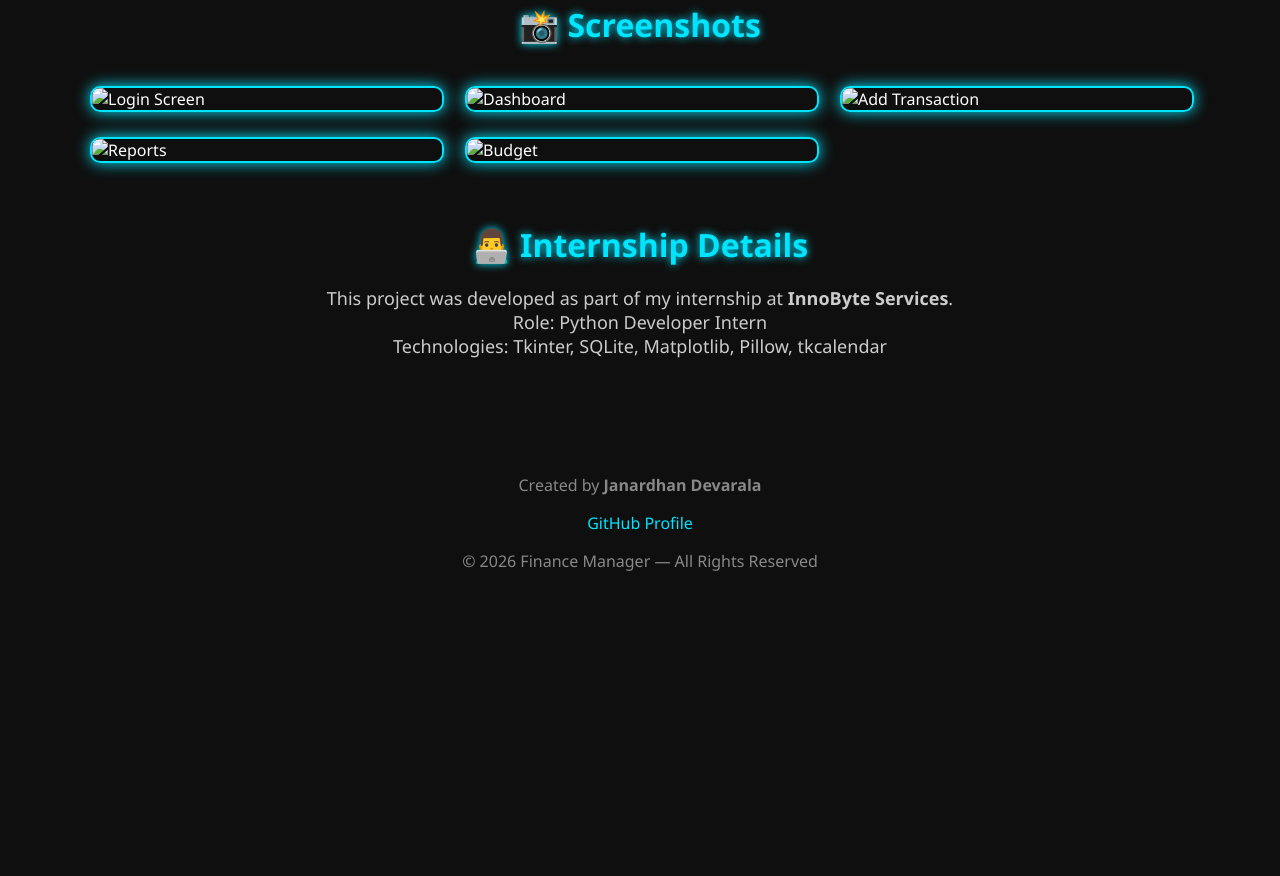
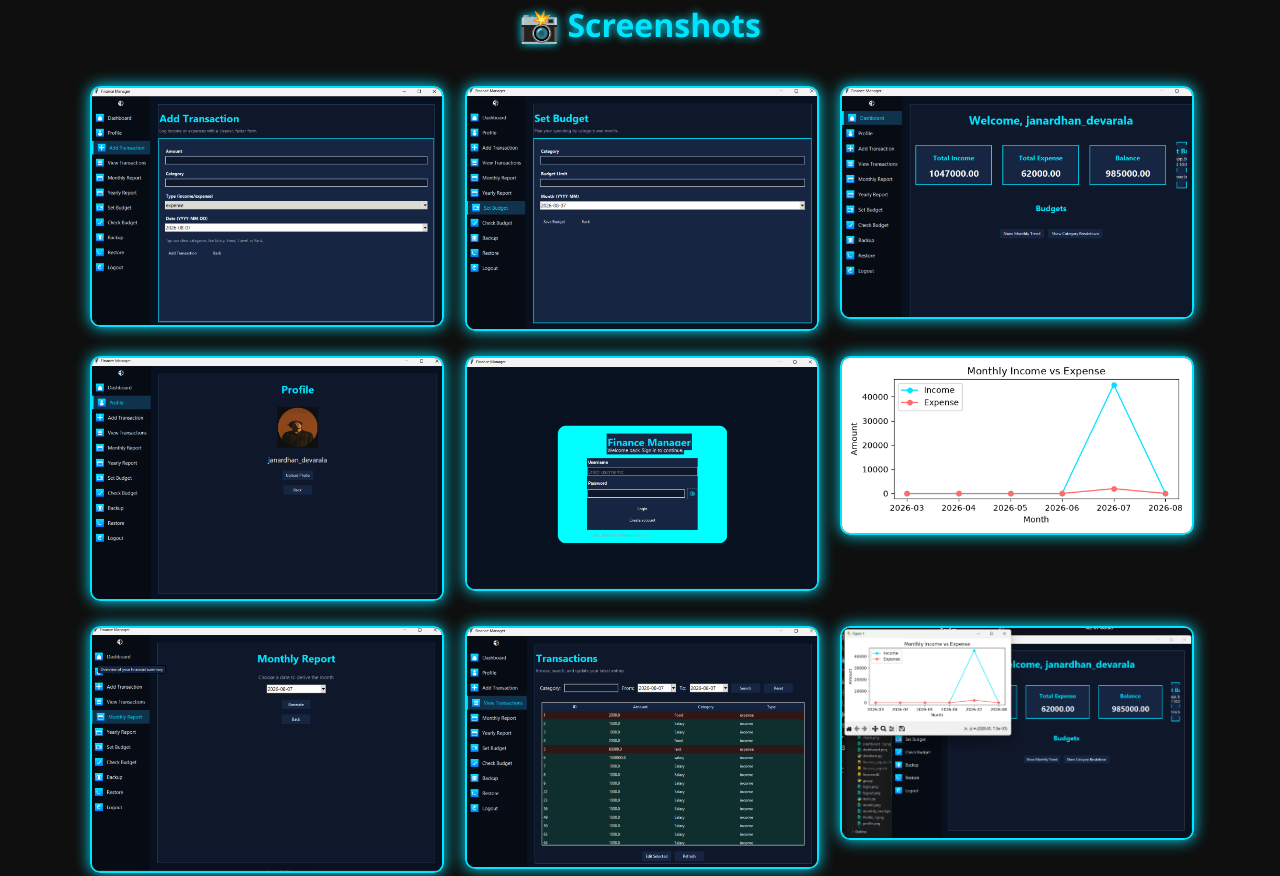
Before and after one commit to janardhan-d/finance-manager-innobyte-services, a plain HTML site: page docs/index.html in a window 1280 px wide. Shown: the part 889-1765 px from the top of the page. Before the commit the page ends 1517 px from the top, so only its background shows below. Drawn offline with Linux system fonts and the light colour scheme.

Commit message:
Update index.html

```diff
--- a/docs/index.html
+++ b/docs/index.html
@@ -60,12 +60,17 @@
         <h2 class="section-title">📸 Screenshots</h2>
 
         <div class="gallery">
-            <img src="screenshots/login.png" alt="Login Screen">
-            <img src="screenshots/dashboard.png" alt="Dashboard">
-            <img src="screenshots/add_transaction.png" alt="Add Transaction">
-            <img src="screenshots/reports.png" alt="Reports">
-            <img src="screenshots/budget.png" alt="Budget">
+            <img src="Add_transaction.png" alt="Add Transaction">
+            <img src="Budget_1.png" alt="Budget Screen">
+            <img src="Dashboard_1.png" alt="Dashboard">
+            <img src="Profile_1.png" alt="Profile Screen">
+            <img src="login.png" alt="Login Screen">
+            <img src="monthly_trend.png" alt="Monthly Trend Chart">
+            <img src="reports_1.png" alt="Reports Screen">
+            <img src="view_transections.png" alt="View Transactions">
+            <img src="live chart.png" alt="Live Chart">
         </div>
+
 
         <!-- INTERNSHIP SECTION -->
         <h2 class="section-title">👨‍💻 Internship Details</h2>
```
